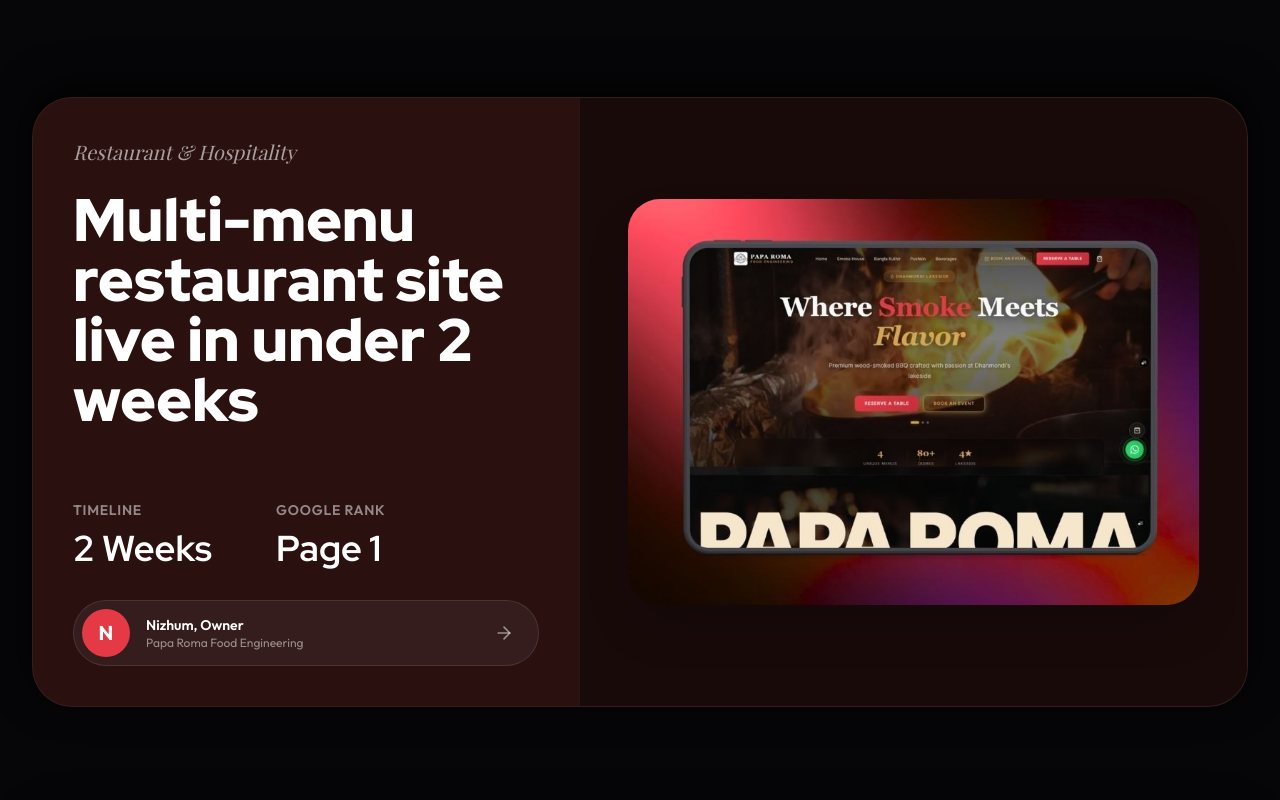
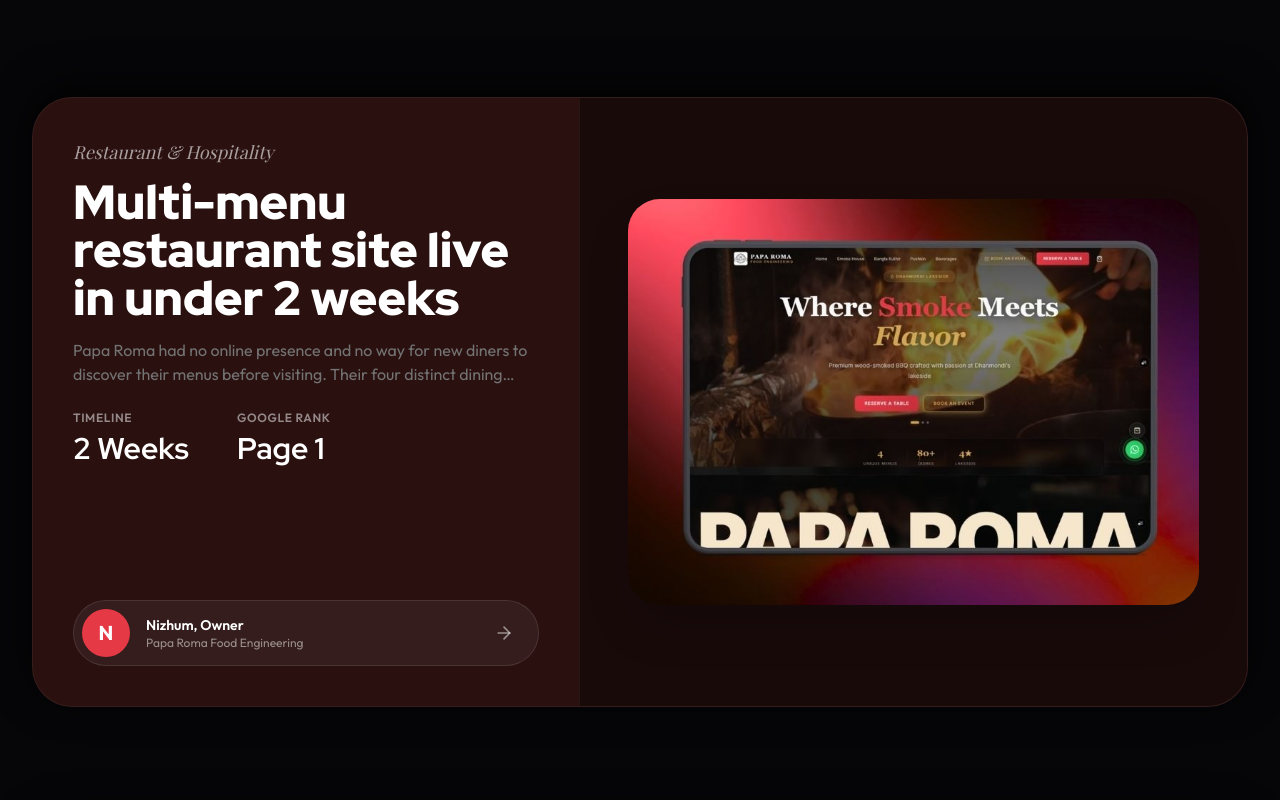
Before and after one commit to farad-alam/MotionBite, a Next.js app: page / in a window 1280 px wide. Shown: the part 1120-1920 px from the top of the page. Built offline with nearby package versions, Linux system fonts and the light colour scheme; no server answers; a web font is replaced by a local one.

Commit message:
fix: adjust portfolio card text spacing and pin author pill to bottom

```diff
--- a/components/sections/Portfolio.tsx
+++ b/components/sections/Portfolio.tsx
@@ -139,33 +139,36 @@
         <div className="w-full md:w-[45%] p-6 md:p-10 flex flex-col h-full relative z-20 overflow-y-auto overflow-x-hidden scrollbar-hide">
 
           {/* Breadcrumb / Category */}
-          <div className="mb-6">
-            <span className="font-serif italic text-white/60 text-lg md:text-xl">
+          <div className="mb-3">
+            <span className="font-serif italic text-white/60 text-base md:text-lg">
               {project.industry}
             </span>
           </div>
 
           {/* Headline */}
-          <h3 className="font-heading font-black text-3xl md:text-5xl lg:text-6xl text-white leading-[1.1] mb-6">
+          <h3 className="font-heading font-black text-2xl md:text-4xl lg:text-5xl text-white leading-[1.1] mb-4">
             {project.result}
           </h3>
 
           {/* Short description */}
-          <p className="text-text-muted text-base lg:text-lg leading-relaxed line-clamp-3 mb-10 max-w-lg">
+          <p className="text-text-muted text-sm lg:text-base leading-relaxed line-clamp-2 mb-6 max-w-lg">
             {project.challenge}
           </p>
 
           {/* Metrics Block */}
           {project.metrics && project.metrics.length > 0 && (
-            <div className="flex gap-8 md:gap-16 mb-auto">
+            <div className="flex gap-6 md:gap-12 mb-4">
               {project.metrics.map((metric, i) => (
                 <div key={i}>
-                  <p className="text-white/50 text-xs md:text-sm uppercase tracking-wider font-semibold mb-2">{metric.label}</p>
-                  <p className="text-white font-heading font-bold text-2xl md:text-4xl">{metric.value}</p>
+                  <p className="text-white/50 text-xs uppercase tracking-wider font-semibold mb-1">{metric.label}</p>
+                  <p className="text-white font-heading font-bold text-xl md:text-3xl">{metric.value}</p>
                 </div>
               ))}
             </div>
           )}
+
+          {/* Spacer — pushes pill to bottom */}
+          <div className="flex-1" />
 
           {/* Bottom Attribution Pill */}
           <Link
```
